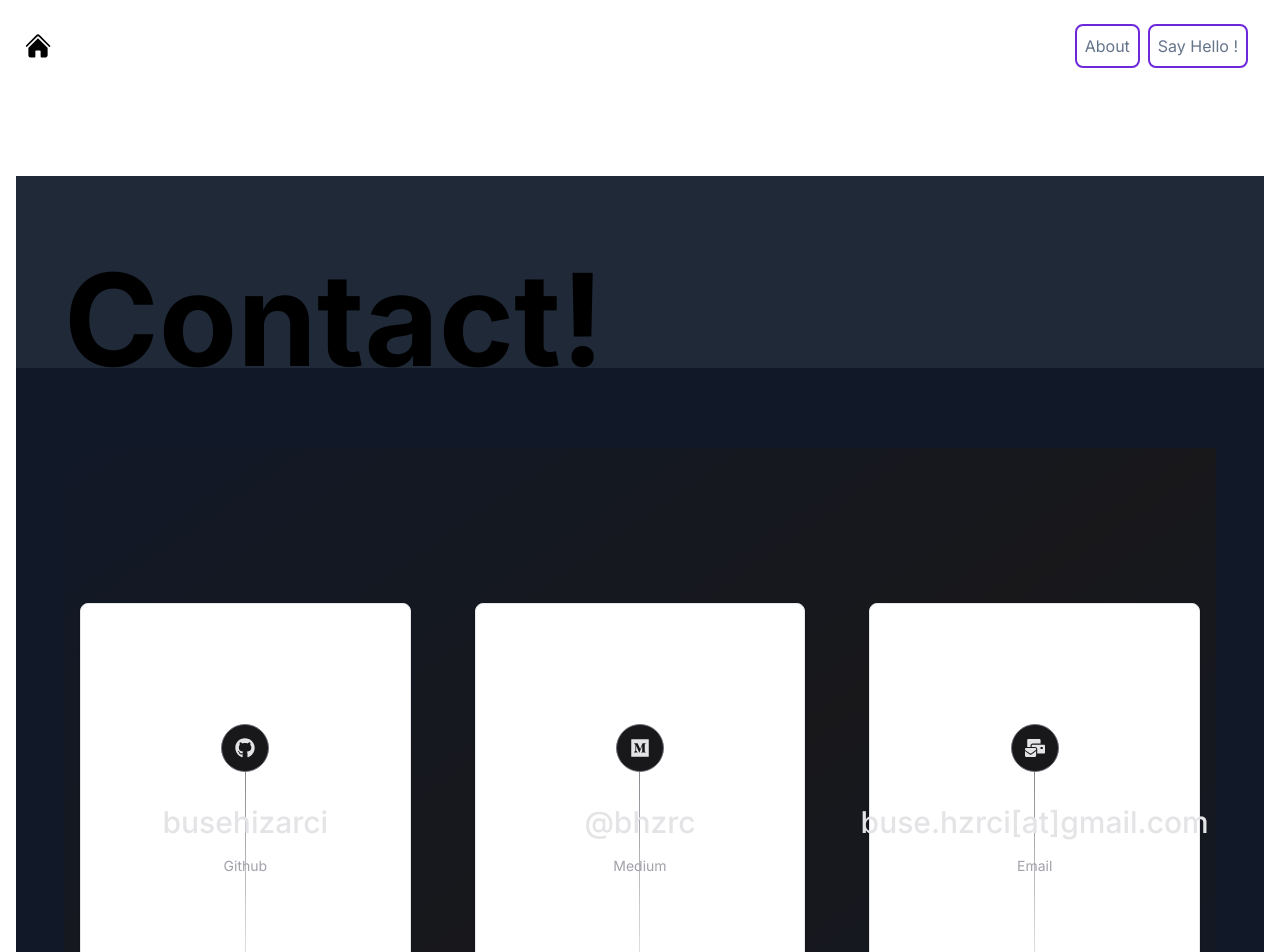
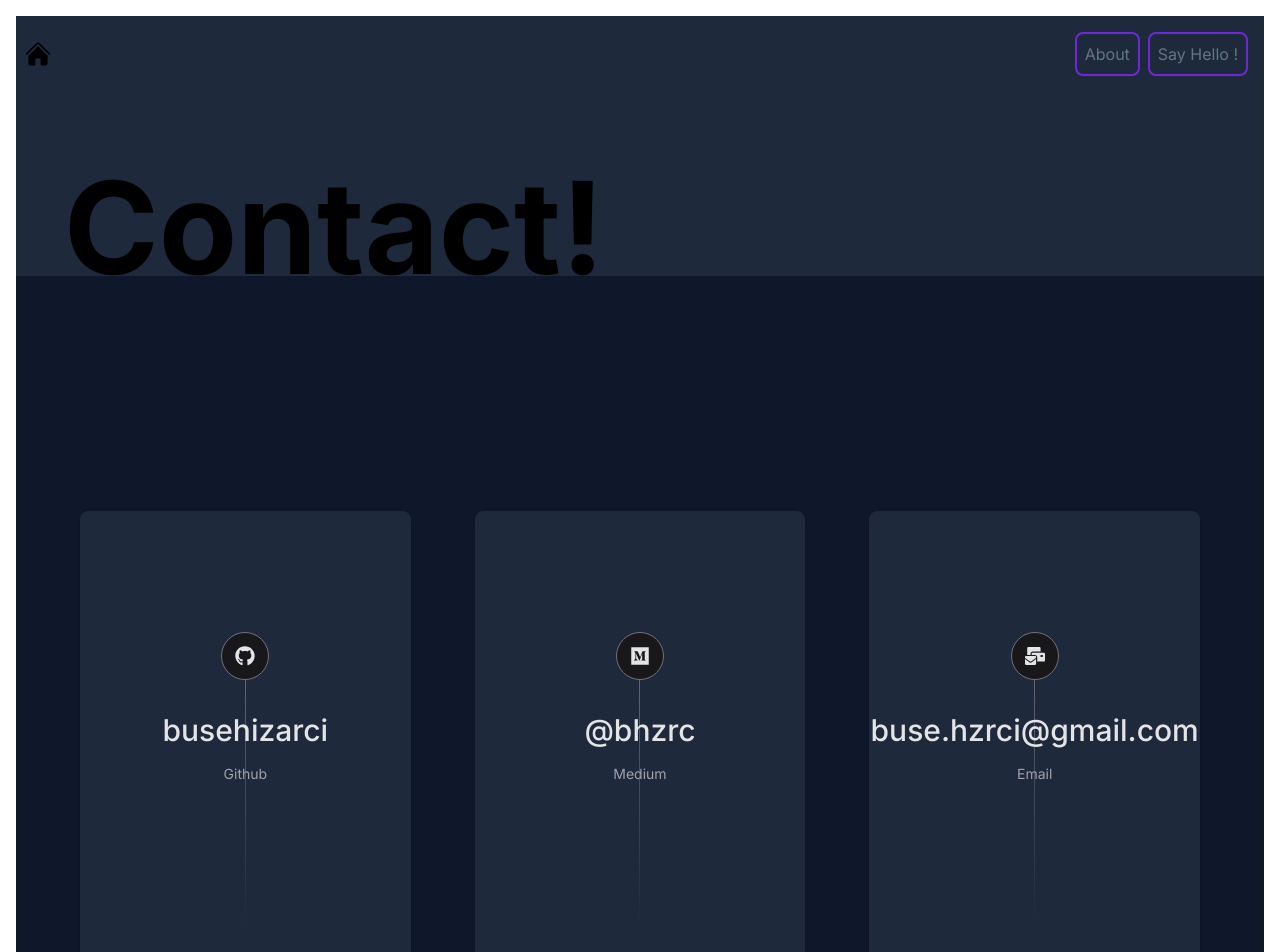
Before and after one commit to BuseHizarci/portfolio-buse, a Next.js app: page /contact in a window 1280 px wide. Shown: the top 952 px of the page. Built offline with nearby package versions, Linux system fonts and the light colour scheme.

Commit message:
Contact hero color changed

```diff
--- a/app/components/Contact-hero.tsx
+++ b/app/components/Contact-hero.tsx
@@ -27,26 +27,26 @@ const socials = [
     icon: <FaMailBulk size={20} />,
     href: "mailto:buse.application[at]gmail.com",
     label: "Email",
-    handle: "buse.hzrci[at]gmail.com",
+    handle: "buse.hzrci@gmail.com",
   },
 ];
 const ContactHero = () => {
   return (
-    <section className=" bg-gray-800">
-      <div className="max-w-6xl mx-auto h-48 bg-gray-800">
+    <section className=" bg-slate-800">
+      <div className="max-w-6xl mx-auto h-48 bg-slate-800">
         <h1 className="text-5xl md:text-9xl font-bold py-20 text-center md:text-left">
           Contact!
         </h1>
       </div>
-      <div className=" bg-gray-900">
+      <div className=" bg-slate-900">
         <div className="max-w-6xl mx-auto  md:grid-cols-2 gap-8 py-20 pb-40">
-          <div className=" bg-gradient-to-tl from-zinc-900/0 via-zinc-900 to-zinc-900/0">
+          <div className=" bg-slate-900">
             <div className="container flex items-center justify-center min-h-screen px-4 mx-auto">
               <div className="grid w-full  gap-8 mx-auto mt-32 sm:mt-0 sm:grid-cols-3 lg:gap-16">
                 {socials.map((s) => (
                   <div
                     key={s.label}
-                    className="max-w-sm p-6 bg-white border border-gray-200 rounded-lg shadow "
+                    className="max-w-sm p-6 bg-slate-800 border border-slate-800 rounded-lg shadow "
                   >
                     <Link
                       href={s.href}
--- a/app/components/ContainerBlock.js
+++ b/app/components/ContainerBlock.js
@@ -39,7 +39,7 @@ export default function ContainerBlock({ children, ...customMeta }) {
           <meta key={index} {...tag} />
         ))}
       </Head>
-      <main className="bg-gray-800 w-full">
+      <main className="bg-slate-800 w-full">
         <Navbar />
         <div>{children}</div>
         <Footer />
--- a/app/components/Navbar.tsx
+++ b/app/components/Navbar.tsx
@@ -19,7 +19,7 @@ const Navbar = () => {
   ];
 
   return (
-    <nav className="w-full position-fixed top-0 left-0 z-10 bg-opacity-100">
+    <nav className="w-full position-fixed top-0 left-0 z-10 bg-opacity-100 bg-slate-800 pt-2">
       <div className="flex flex-wrap justify-between items-center mx-auto p-2  ">
         <Link href="/" className="text-3xl font-semibold">
           <HomeIcon className="h-7 w-7 " />
--- a/app/contact/page.tsx
+++ b/app/contact/page.tsx
@@ -7,7 +7,6 @@ const Contact = () => {
   return (
     <div>
       <Navbar />
-      <Spacer />
       <ContactHero />
       <Footer />
     </div>
```
